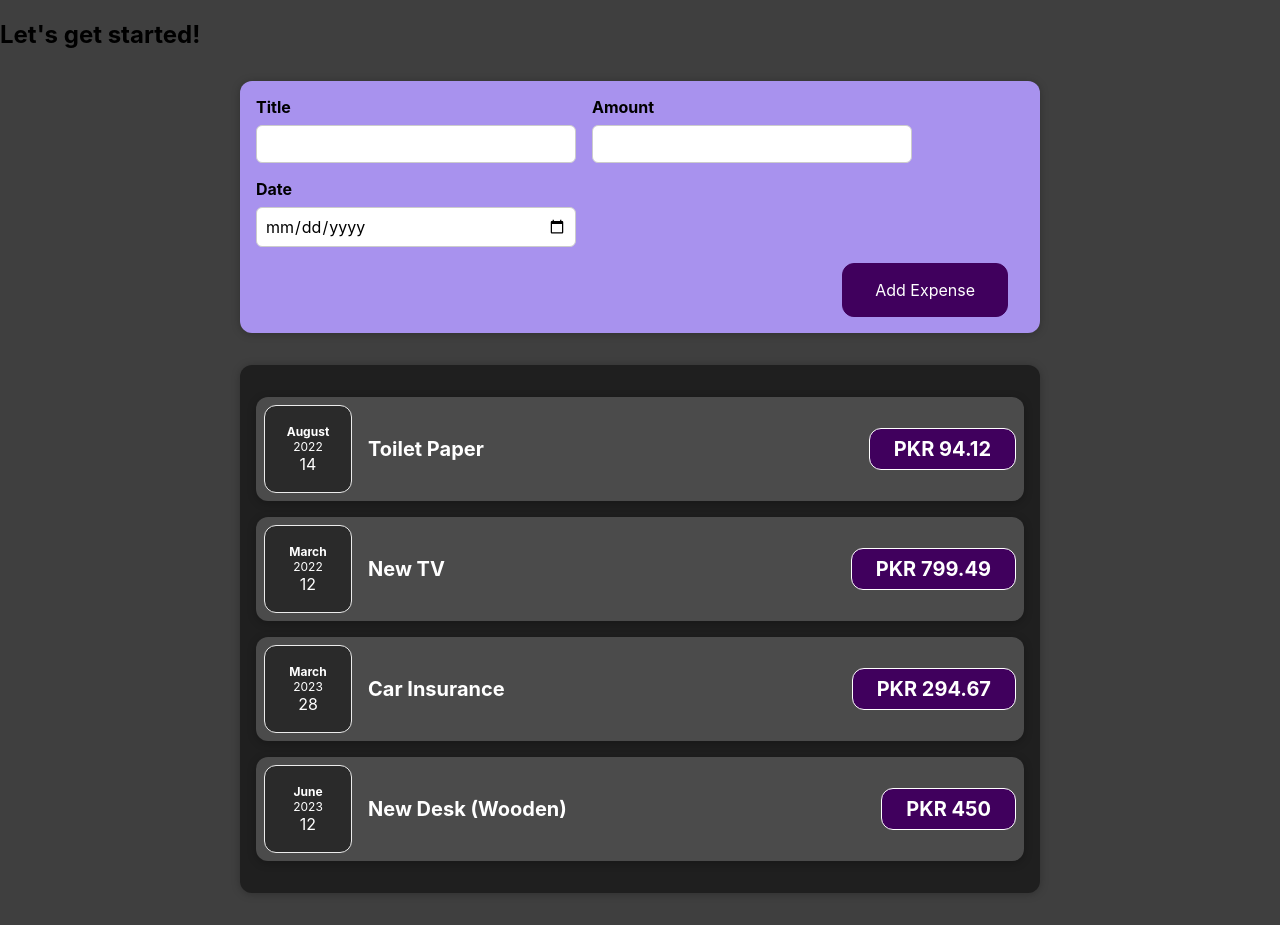
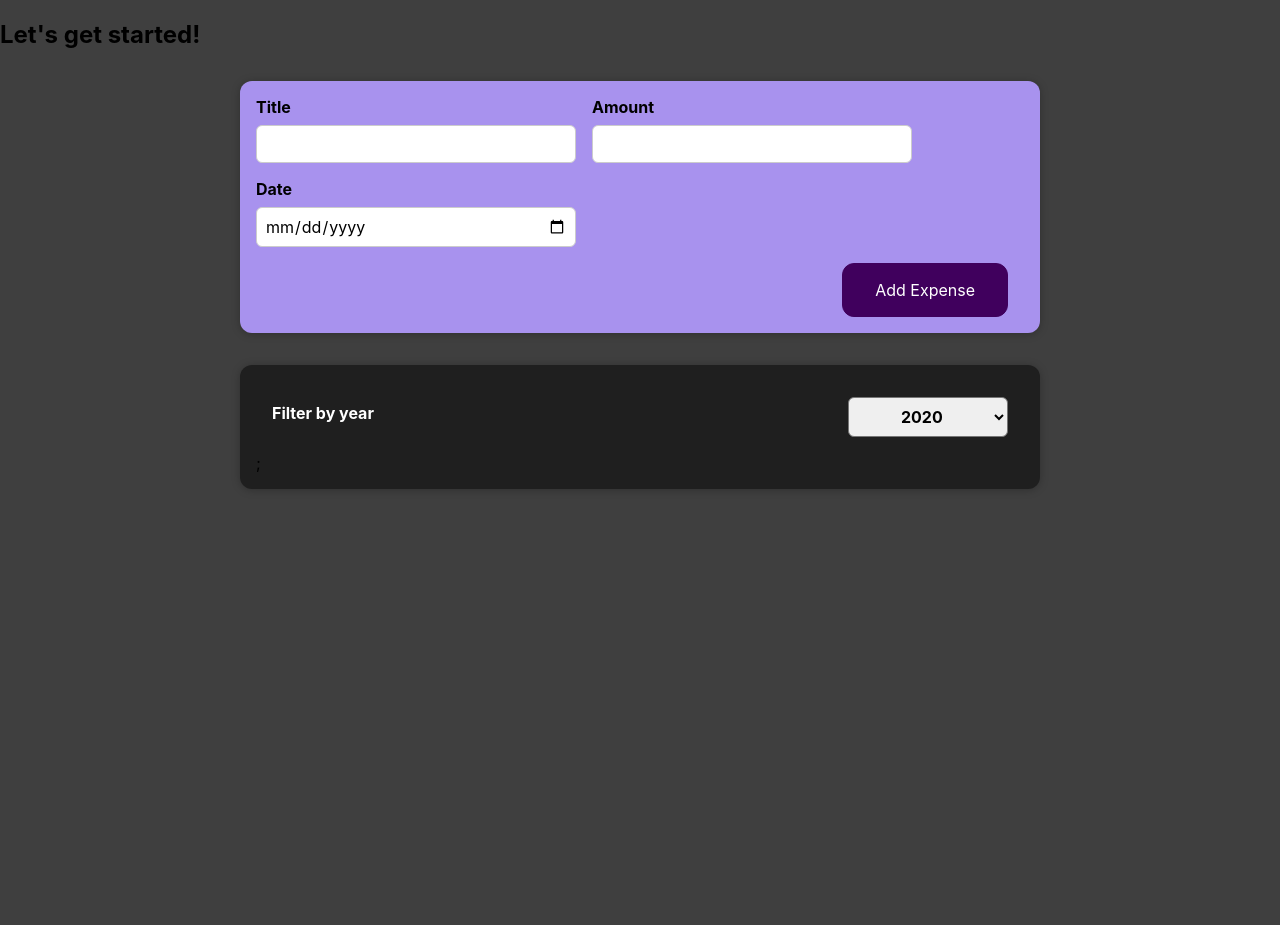
Before and after one commit to wasimhyder09/react-expensee-manager, a React (Create React App) app: page / in a window 1280 px wide. After the commit the page ends 800 px from the top, so only its background shows below. Built offline with nearby package versions, Linux system fonts and the light colour scheme.

Commit message:
Added filter

```diff
--- a/src/App.css
+++ b/src/App.css
@@ -154,6 +154,31 @@
   text-align: right;
 }
 
+.expenses-filter {
+  color: white;
+  padding: 0 1rem;
+}
+
+.expenses-filter__control {
+  display: flex;
+  width: 100%;
+  align-items: center;
+  justify-content: space-between;
+  margin: 1rem 0;
+}
+
+.expenses-filter label {
+  font-weight: bold;
+  margin-bottom: 0.5rem;
+}
+
+.expenses-filter select {
+  font: inherit;
+  padding: 0.5rem 3rem;
+  font-weight: bold;
+  border-radius: 6px;
+}
+
 @media (min-width: 580px) {
   .expense-item__description {
     flex-direction: row;
--- a/src/App.js
+++ b/src/App.js
@@ -1,9 +1,9 @@
-import ExpenseItem from './components/Expenses/ExpenseItem'
+import {useState} from 'react';
+
 import Expense from './components/Expenses/Expense';
 import NewExpense from './components/NewExpense/NewExpense';
 
-function App() {
-  const expenses = [
+const DUMMY_EXPENSES = [
   {
     id: 'e1',
     title: 'Toilet Paper',
@@ -25,11 +25,13 @@
   },
 ];
 
-  const addExpenseHandler = (newAddedExpense) => {
-    const expenseData = {
-      ...newAddedExpense,
-    };
-    console.log(expenseData);
+function App() {
+  const[expenses, setExpenses] = useState(DUMMY_EXPENSES);
+
+  const addExpenseHandler = (expense) => {
+    setExpenses((prevExpenses) => {
+      return[expense, ...prevExpenses]
+    });
   };
 
   return (
--- a/src/components/Expenses/Expense.js
+++ b/src/components/Expenses/Expense.js
@@ -1,20 +1,21 @@
+import {useState} from 'react';
+import ExpensesFilter from "./ExpenseFilter";
 import ExpenseItem from "./ExpenseItem";
 
 function Expense(props) {
+  const[filterYear, setFilteYear] = useState('2020');
+  const filterValueChange = (changedYearValue) => {
+    setFilteYear(changedYearValue);
+  };
+  const filteredExpense = props.item.filter(expense => {
+    return expense.date.getFullYear().toString() === filterYear;
+  });
   return(
     <div className="expenses">
-      <ExpenseItem
-        expense={props.item[0]}
-      />
-      <ExpenseItem
-        expense={props.item[1]}
-      />
-      <ExpenseItem
-        expense={props.item[2]}
-      />
-      <ExpenseItem
-        expense={props.item[3]}
-      />
+      <ExpensesFilter selected={filterYear} onChangeFilter={filterValueChange} />
+      {filteredExpense.map((expenseItem) =>
+        <ExpenseItem key={expenseItem.id} expense={expenseItem} />
+      )};
     </div>
   );
 }
--- /dev/null
+++ b/src/components/Expenses/ExpenseFilter.js
@@ -0,0 +1,23 @@
+const ExpensesFilter = (props) => {
+
+  const dropdownChangeHandler = (event) => {
+    props.onChangeFilter(event.target.value);
+  }
+
+  return (
+    <div className='expenses-filter'>
+      <div className='expenses-filter__control'>
+        <label>Filter by year</label>
+        <select value={props.selected} onChange={dropdownChangeHandler}>
+          <option value='2023'>2023</option>
+          <option value='2022'>2022</option>
+          <option value='2021'>2021</option>
+          <option value='2020'>2020</option>
+          <option value='2019'>2019</option>
+        </select>
+      </div>
+    </div>
+  );
+};
+
+export default ExpensesFilter;
```
Lines whose indentation alone changed are shown as unchanged.
